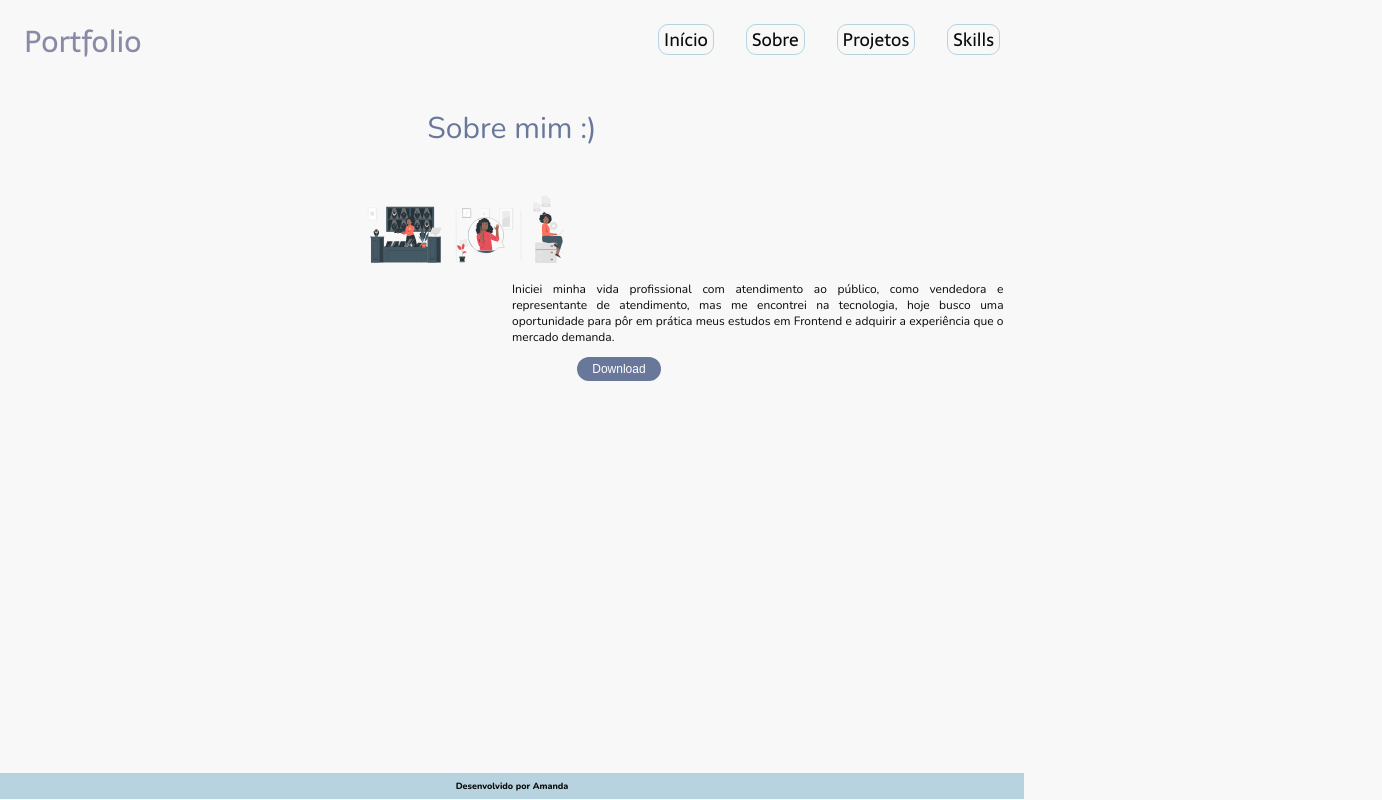
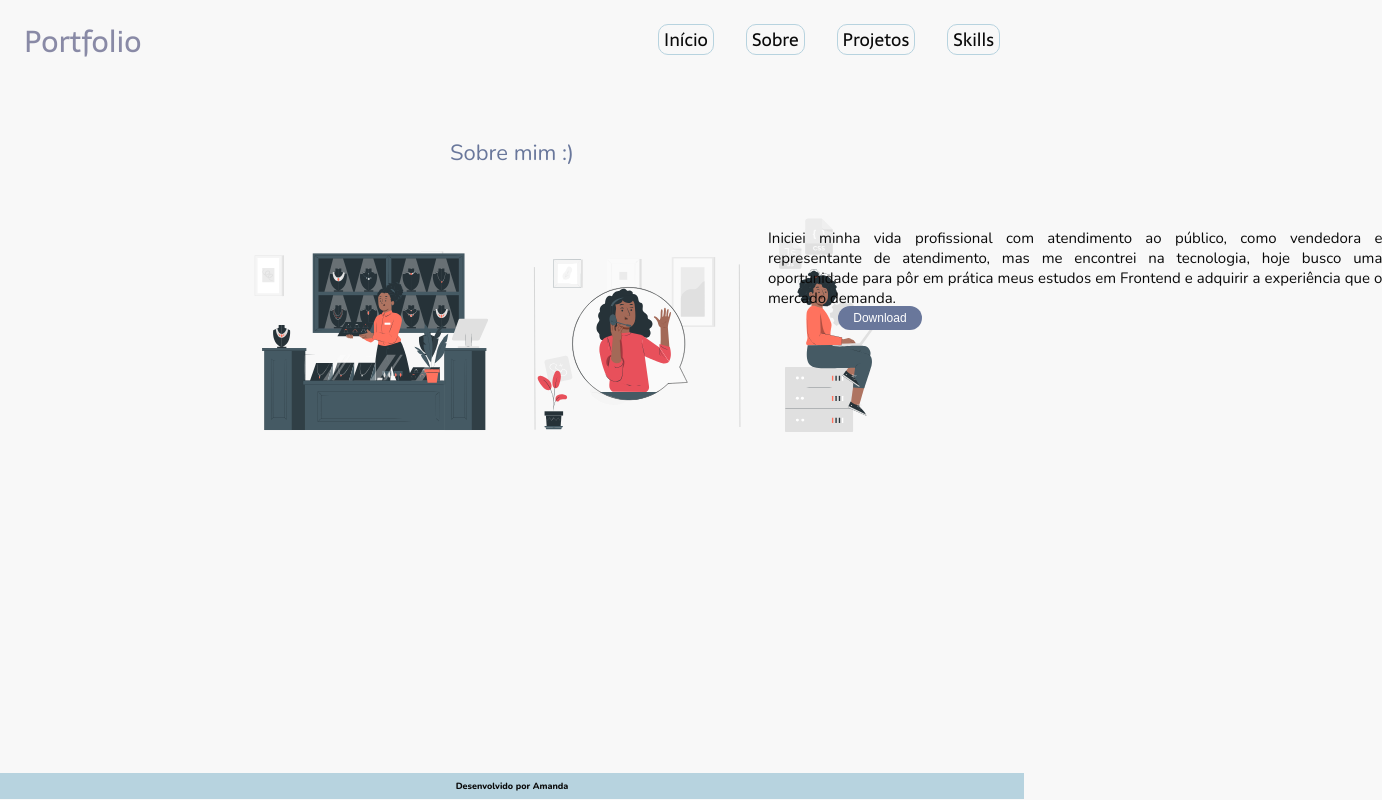
Before and after one commit to amandaresende/portfolio, a React (Create React App) app: page /about in a window 1024 px wide. Shown: the whole page, 1382 px wide, since content can reach past the window. Built offline with nearby package versions, Linux system fonts and the light colour scheme.

Commit message:
feat: Implementação do layout responsivo

```diff
--- a/src/components/Footer/Footer.css
+++ b/src/components/Footer/Footer.css
@@ -18,12 +18,9 @@
 }
 
 
-@media screen and (min-width: 1024px) {
+@media screen and (max-width: 2560px) {
   .footer {
-    display: inline-block;
-    position: relative;
-    width: 100%;;
-    padding-bottom: 5px;
+
   }
 
 
--- a/src/index.css
+++ b/src/index.css
@@ -6,6 +6,7 @@ body {
     font-family: 'Nunito', sans-serif;
     background-color: #f8f8f8;
     display: block;
+
 
 
 
--- a/src/views/About/About.css
+++ b/src/views/About/About.css
@@ -34,7 +34,7 @@
 }
 
 .img-about{
-  position: relative;
+  position: absolute;
   width: 550px;
 }
 
@@ -49,10 +49,9 @@
 }
 
 .text-about {
-
-  position: absolute;
+  position: relative;
   left: 50%;
-
+  width: 60%;
 }
 .text-about-about {
   color: rgb(10, 10, 10);
@@ -70,8 +69,6 @@
   font-size: 30px;
 }
 
-
-
 .algo {
   display: flex;
 }
@@ -79,11 +76,19 @@
 @media screen and (max-width: 1024px) {
 
   .algo{
+    width: 100%;
+    display: block;
+    font-size: 15px;
+    margin-left: 50px;
+    margin-right: 50px;
     align-items: center;
-    display: block;
+    justify-content: center;
+
+
   }
 
   .about{
+    justify-content: space-between;
     align-items: center;
     display: flex;
     flex-direction: column;
@@ -93,33 +98,46 @@
   }
 
   .btn{
+    margin: auto;
     border-radius: 15px;
-    margin: 5px;
     padding: 5px 15px;
     font-size: 12px;
-
   }
 
+.first-text-about{
+  padding-top: 30px;
+  font-size: 22px;
+}
+
   .text-about{
-    display: flex;
-    flex-direction: column;
-    width: 60%;
-    flex-wrap: wrap;
+    font-size: 25px;
+    align-items: center;
+    margin-left: 25%;
+    margin-right: 25%;
+
+
+
+
 
   }
 
   .text-about-about{
-    display: flex;
-    flex-direction: column;
-    font-size: 12px;
+    padding-top: 5px;
+    font-size: 15px;
+
+
+    width: 100%;
+
+     left: -85%;
+    align-items: center;
   }
 
   .img-about{
-    display: flex;
-    flex-direction: column;
+    display:flex;
 
-    width: 70%;
-    align-items: center;
+    width:65%;
+    margin-left: 23%;
+
   }
 
 
--- a/src/views/About/About.jsx
+++ b/src/views/About/About.jsx
@@ -21,10 +21,10 @@ const About = (props) => (
           estudos em Frontend e adquirir a experiência que o mercado demanda.
         </h1>
 
-        <button
+        <button className="btn"
           onClick={() => window.open(curriculo, "_blank")}
           href="CV - Amanda Resende.pdf"
-          className="btn"
+
         >
           Download
         </button>
--- a/src/views/Skills/Skills.css
+++ b/src/views/Skills/Skills.css
@@ -44,3 +44,32 @@ a{
   text-align:justify;
   width: 85%;
 }
+
+@media screen and (max-width: 1024px){
+  .skills{
+    display:flex;
+    flex-direction: column;
+    justify-content: space-between;
+  }
+  .icon-skills{
+    display:flex;
+    flex-direction: column;
+    justify-content: space-between;
+    width: 80%;
+    align-items: center;
+    margin-left: 50px;
+    margin-right: 50px;
+  }
+  .first-text-skill{
+    padding-top: 30px;
+    font-size: 22px;
+  }
+  .text-skills-skills{
+    font-size: 15px;
+    margin-left: 50px;
+    margin-right: 50px;
+    align-items: center;
+    justify-content: center;
+    text-align: justify;
+  }
+}
--- a/src/views/Skills/Skills.jsx
+++ b/src/views/Skills/Skills.jsx
@@ -20,7 +20,7 @@ const Skills = props => (
                     <p>
                         No momento estou me aplicando ao desenvolvimento de projetos que envolvem as linguagens de programação
                         Front-End como o JavaScript e React. Todos os projetos têm sido compartilhados no meu <a href="https://github.com/amandaresende"class="social-network"> <b>GitHub</b> </a>
-                        <a href="https://github.com/amandaresende" />
+                        <a href="https://github.com/amandaresende" />.
                     </p>
                 </div>
 
```
